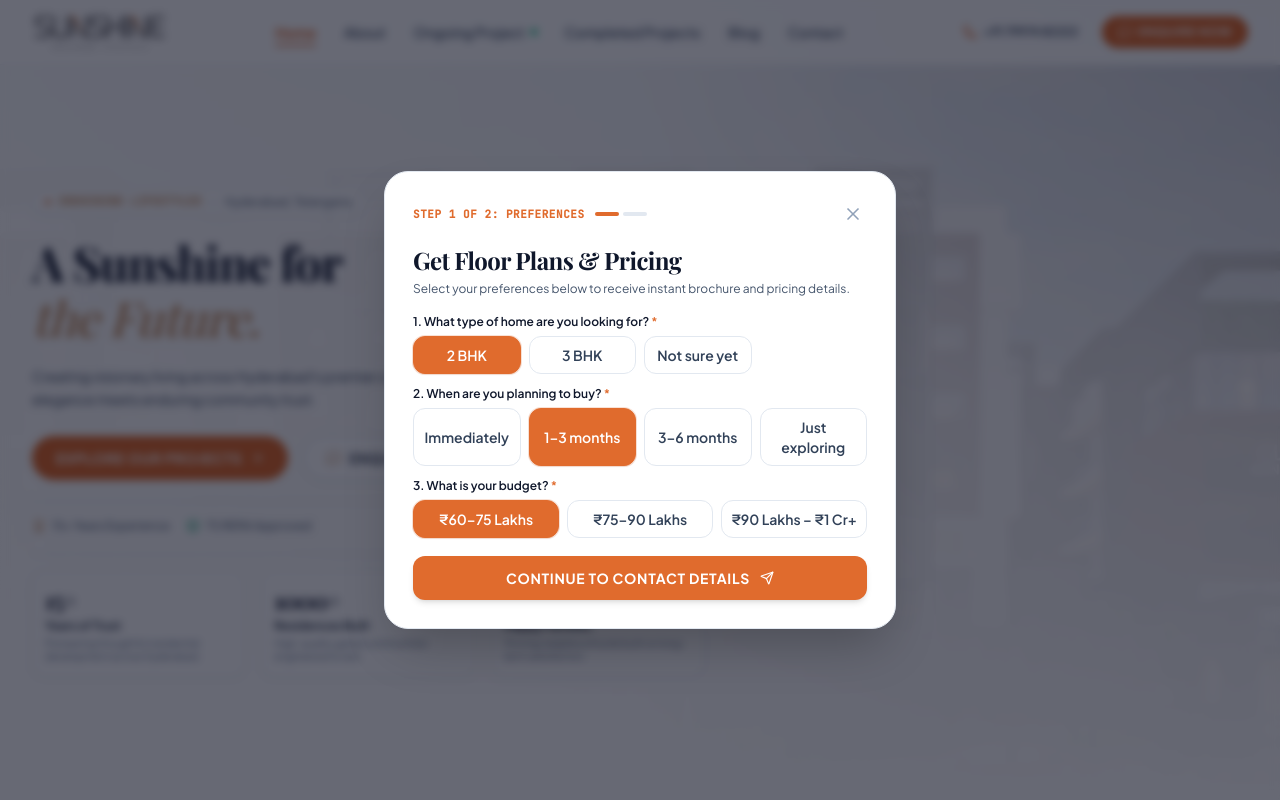
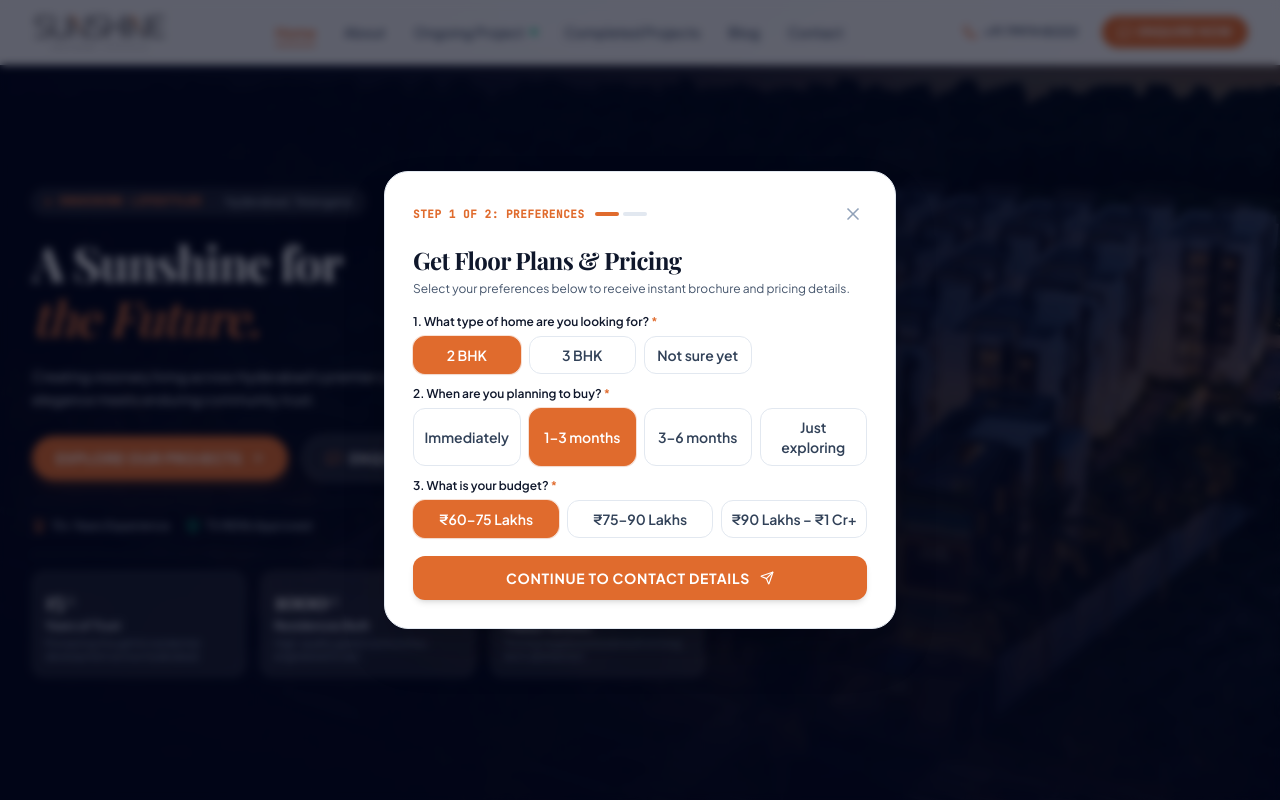
Before and after one commit to sunshinegreenmeadowsdigital/sunshinefrontweb, a React (Vite) app: page / in a window 1280 px wide. Shown: the top 800 px of the page. Built offline with nearby package versions, Linux system fonts and the light colour scheme; a web font is replaced by a local one.

Commit message:
feat: add night view hero to corporate homepage (mobile/desktop) and enhance Green Meadows mobile contrast

```diff
--- a/src/components/corporate/Hero.tsx
+++ b/src/components/corporate/Hero.tsx
@@ -6,40 +6,47 @@ export const Hero: React.FC = () => {
   const [modalOpen, setModalOpen] = useState(false)
 
   return (
-    <section className="relative overflow-hidden bg-white min-h-[100dvh] flex flex-col justify-center pt-20 sm:pt-28 pb-8 sm:pb-12">
-      {/* Background Architectural Photography with Light Luxury Overlay */}
+    <section className="relative overflow-hidden bg-slate-950 min-h-[100dvh] flex flex-col justify-center pt-20 sm:pt-28 pb-8 sm:pb-12">
+      {/* Background Architectural Aerial Render - Dedicated Mobile (9:16) & Desktop (16:9) Night Views */}
       <div className="absolute inset-0 z-0">
-        <img
-          src="/assets/projects/hero-1.jpg"
-          alt="Sunshine Infra Architectural Vision"
-          className="w-full h-full object-cover object-center scale-105 transition-transform duration-1000 ease-out"
-          fetchPriority="high"
-        />
-        {/* Soft light luxury gradients: preserves architectural facade while providing pristine text legibility */}
-        <div className="absolute inset-0 bg-gradient-to-t from-white via-white/80 to-white/40" />
-        <div className="absolute inset-0 bg-gradient-to-r from-white/95 via-white/85 to-transparent sm:to-white/20" />
+        <picture>
+          <source
+            media="(max-width: 767px)"
+            srcSet="/assets/projects/home-hero-night-mobile.jpg"
+          />
+          <img
+            src="/assets/projects/home-hero-night.jpg"
+            alt="Sunshine Infra Architectural Vision Master Night View"
+            className="w-full h-full object-cover object-top md:object-center transition-transform duration-1000 ease-out"
+            fetchPriority="high"
+          />
+        </picture>
+        {/* Luxury twilight dark gradients ensuring pristine readability on both mobile and desktop */}
+        <div className="absolute inset-0 bg-gradient-to-t from-slate-950 via-slate-950/85 via-55% to-slate-950/45 md:hidden pointer-events-none" />
+        <div className="hidden md:block absolute inset-0 bg-gradient-to-r from-slate-950/95 via-slate-950/70 to-slate-950/20 pointer-events-none" />
+        <div className="hidden md:block absolute inset-0 bg-gradient-to-t from-slate-950/90 via-slate-950/40 to-slate-950/50 pointer-events-none" />
       </div>
 
-      <div className="relative z-10 max-w-7xl mx-auto px-4 sm:px-6 lg:px-8 w-full my-auto py-4 sm:py-8">
-        <div className="max-w-3xl space-y-3.5 sm:space-y-5">
+      <div className="relative z-10 max-w-7xl mx-auto px-3 sm:px-6 lg:px-8 w-full my-auto py-4 sm:py-8">
+        <div className="max-w-3xl space-y-3.5 sm:space-y-5 bg-slate-950/60 sm:bg-transparent backdrop-blur-md sm:backdrop-blur-none p-3.5 sm:p-0 rounded-2xl border border-white/10 sm:border-0 shadow-2xl sm:shadow-none">
           {/* Subtle Credibility Pill */}
-          <div className="inline-flex items-center gap-2 px-3 py-1 rounded-full bg-white/90 backdrop-blur-md border border-slate-200/90 shadow-xs text-xs text-slate-800">
+          <div className="inline-flex items-center gap-2 px-3 py-1 rounded-full bg-white/10 backdrop-blur-md border border-white/20 shadow-xs text-xs text-slate-200">
             <span className="w-1.5 h-1.5 rounded-full bg-[#E06B2D] animate-pulse" />
-            <span className="font-mono uppercase tracking-wider text-[10px] sm:text-[11px] text-[#C28B5B] font-semibold">
+            <span className="font-mono uppercase tracking-wider text-[10px] sm:text-[11px] text-[#F27C3E] font-semibold">
               Enshining Lifestyles
             </span>
-            <span className="text-slate-300">•</span>
-            <span className="text-[11px] sm:text-xs text-slate-600">Hyderabad, Telangana</span>
+            <span className="text-white/20">•</span>
+            <span className="text-[11px] sm:text-xs text-slate-300">Hyderabad, Telangana</span>
           </div>
 
           {/* Editorial Headline */}
-          <h1 className="font-display text-2xl sm:text-4xl lg:text-5xl font-bold tracking-tight text-slate-900 leading-[1.15]">
+          <h1 className="font-display text-2xl sm:text-4xl lg:text-5xl font-bold tracking-tight text-white leading-[1.15]">
             A Sunshine for <br />
-            <span className="italic font-normal text-[#C28B5B]">the Future.</span>
+            <span className="italic font-normal text-[#F27C3E]">the Future.</span>
           </h1>
 
           {/* Supporting Architecture Narrative - strictly 2 lines on mobile, high impact */}
-          <p className="font-sans text-xs sm:text-sm text-slate-700 leading-relaxed max-w-xl font-normal">
+          <p className="font-sans text-xs sm:text-sm text-slate-200 leading-relaxed max-w-xl font-normal">
             Creating visionary living across Hyderabad's premier corridors, where architectural elegance meets enduring community trust.
           </p>
 
@@ -47,7 +54,7 @@ export const Hero: React.FC = () => {
           <div className="pt-0.5 sm:pt-1 flex flex-col sm:flex-row items-stretch sm:items-center gap-2 sm:gap-3.5">
             <a
               href="#ongoing-project"
-              className="inline-flex items-center justify-center gap-2 px-5 sm:px-6 py-2.5 sm:py-3 rounded-full text-xs sm:text-sm font-bold uppercase tracking-wider bg-[#E06B2D] hover:bg-[#F27C3E] text-white shadow-xs hover:shadow-md transition-all cursor-pointer"
+              className="inline-flex items-center justify-center gap-2 px-5 sm:px-6 py-2.5 sm:py-3 rounded-full text-xs sm:text-sm font-bold uppercase tracking-wider bg-[#E06B2D] hover:bg-[#F27C3E] text-white shadow-lg shadow-[#E06B2D]/25 transition-all cursor-pointer"
             >
               <span>Explore Our Projects</span>
               <ArrowRight className="w-3.5 h-3.5" />
@@ -55,59 +62,59 @@ export const Hero: React.FC = () => {
 
             <button
               onClick={() => setModalOpen(true)}
-              className="inline-flex items-center justify-center gap-2 px-5 sm:px-6 py-2.5 sm:py-3 rounded-full text-xs sm:text-sm font-semibold uppercase tracking-wider text-slate-800 bg-white/90 hover:bg-white border border-slate-300 hover:border-[#E06B2D] shadow-xs backdrop-blur-sm transition-all cursor-pointer"
+              className="inline-flex items-center justify-center gap-2 px-5 sm:px-6 py-2.5 sm:py-3 rounded-full text-xs sm:text-sm font-semibold uppercase tracking-wider text-white bg-white/10 hover:bg-white/20 border border-white/30 shadow-xs backdrop-blur-sm transition-all cursor-pointer"
             >
-              <MessageSquare className="w-3.5 h-3.5 text-[#C28B5B]" />
+              <MessageSquare className="w-3.5 h-3.5 text-[#F27C3E]" />
               <span>Enquire Now</span>
             </button>
           </div>
 
           {/* Quick Credibility Footnote */}
-          <div className="pt-3 sm:pt-4 border-t border-slate-200/90 flex items-center gap-4 text-[11px] sm:text-xs text-slate-600">
+          <div className="pt-3 sm:pt-4 border-t border-white/15 flex items-center gap-4 text-[11px] sm:text-xs text-slate-300">
             <div className="flex items-center gap-1.5">
-              <Award className="w-3.5 h-3.5 text-[#C28B5B] shrink-0" />
+              <Award className="w-3.5 h-3.5 text-[#F27C3E] shrink-0" />
               <span>15+ Years Experience</span>
             </div>
             <div className="flex items-center gap-1.5">
-              <ShieldCheck className="w-3.5 h-3.5 text-emerald-600 shrink-0" />
+              <ShieldCheck className="w-3.5 h-3.5 text-emerald-400 shrink-0" />
               <span>TS RERA Approved</span>
             </div>
           </div>
 
-          {/* 3 Core Trust Statistics - Side-by-Side row on mobile to eliminate scrolling & dead space */}
-          <div className="pt-3 sm:pt-4 border-t border-slate-200/80 grid grid-cols-3 gap-2 sm:gap-4 max-w-2xl">
-            <div className="p-2 sm:p-3 rounded-xl bg-white/80 backdrop-blur-xs border border-slate-200/80 shadow-xs">
-              <div className="font-display text-lg sm:text-2xl font-bold text-slate-900 tracking-tight">
+          {/* 3 Core Trust Statistics - Side-by-Side row on mobile */}
+          <div className="pt-3 sm:pt-4 border-t border-white/15 grid grid-cols-3 gap-2 sm:gap-4 max-w-2xl">
+            <div className="p-2 sm:p-3 rounded-xl bg-white/10 backdrop-blur-md border border-white/15 shadow-xs">
+              <div className="font-display text-lg sm:text-2xl font-bold text-white tracking-tight">
                 15+
               </div>
-              <div className="text-[10px] sm:text-xs font-semibold text-slate-800 leading-tight mt-0.5">
+              <div className="text-[10px] sm:text-xs font-semibold text-slate-200 leading-tight mt-0.5">
                 Years of Trust
               </div>
-              <p className="text-[10px] text-slate-500 leading-snug mt-1 hidden sm:block">
+              <p className="text-[10px] text-slate-400 leading-snug mt-1 hidden sm:block">
                 Pioneering thoughtful residential development across Hyderabad.
               </p>
             </div>
 
-            <div className="p-2 sm:p-3 rounded-xl bg-white/80 backdrop-blur-xs border border-slate-200/80 shadow-xs">
-              <div className="font-display text-lg sm:text-2xl font-bold text-slate-900 tracking-tight">
+            <div className="p-2 sm:p-3 rounded-xl bg-white/10 backdrop-blur-md border border-white/15 shadow-xs">
+              <div className="font-display text-lg sm:text-2xl font-bold text-white tracking-tight">
                 1000+
               </div>
-              <div className="text-[10px] sm:text-xs font-semibold text-slate-800 leading-tight mt-0.5">
+              <div className="text-[10px] sm:text-xs font-semibold text-slate-200 leading-tight mt-0.5">
                 Residences Built
               </div>
-              <p className="text-[10px] text-slate-500 leading-snug mt-1 hidden sm:block">
+              <p className="text-[10px] text-slate-400 leading-snug mt-1 hidden sm:block">
                 High-quality gated communities engineered to last.
               </p>
             </div>
 
-            <div className="p-2 sm:p-3 rounded-xl bg-white/80 backdrop-blur-xs border border-slate-200/80 shadow-xs">
-              <div className="font-display text-lg sm:text-2xl font-bold text-slate-900 tracking-tight">
+            <div className="p-2 sm:p-3 rounded-xl bg-white/10 backdrop-blur-md border border-white/15 shadow-xs">
+              <div className="font-display text-lg sm:text-2xl font-bold text-white tracking-tight">
                 1200+
               </div>
-              <div className="text-[10px] sm:text-xs font-semibold text-slate-800 leading-tight mt-0.5">
+              <div className="text-[10px] sm:text-xs font-semibold text-slate-200 leading-tight mt-0.5">
                 Happy Families
               </div>
-              <p className="text-[10px] text-slate-500 leading-snug mt-1 hidden sm:block">
+              <p className="text-[10px] text-slate-400 leading-snug mt-1 hidden sm:block">
                 Thriving neighbourhoods built on long-term satisfaction.
               </p>
             </div>
```
Also changed, not shown: src/components/project/GreenMeadowsHero.tsx (+4 -4 lines), public/assets/projects/home-hero-night-mobile.jpg (added), public/assets/projects/home-hero-night.jpg (added).
